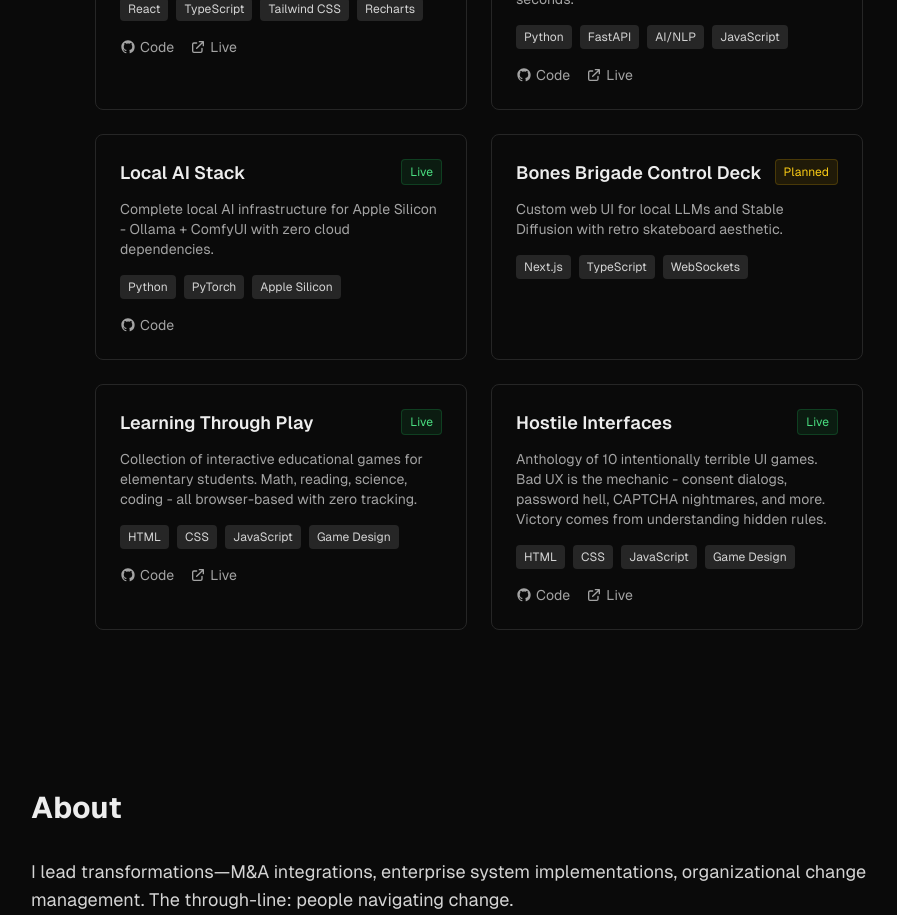
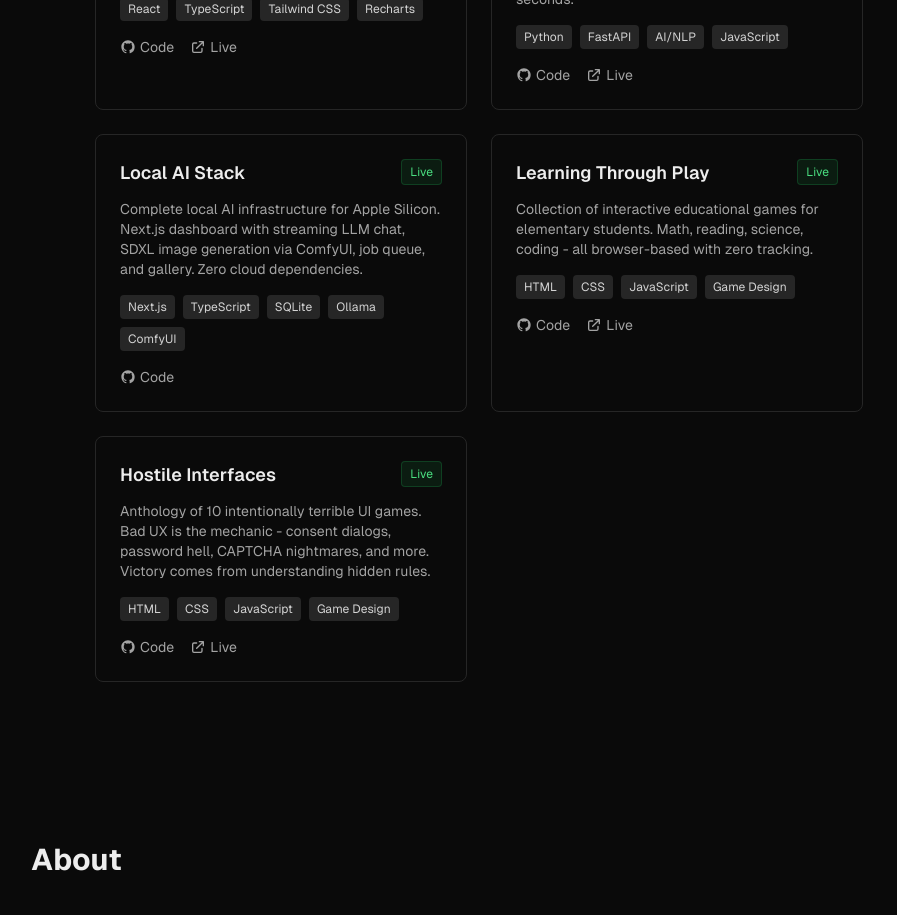
Before and after one commit to joshduffy/joshduffy.dev, a Next.js app: page / in a window 1280 px wide. Shown: the part 1160-2075 px from the top of the page, without its empty margins (161-1058 px from the left). Built offline with nearby package versions, Linux system fonts and the light colour scheme.

Commit message:
Update Local AI Stack description with new dashboard features

```diff
--- a/src/components/Projects.tsx
+++ b/src/components/Projects.tsx
@@ -31,17 +31,10 @@ const projects: Project[] = [
   {
     title: "Local AI Stack",
     description:
-      "Complete local AI infrastructure for Apple Silicon - Ollama + ComfyUI with zero cloud dependencies.",
-    tech: ["Python", "PyTorch", "Apple Silicon"],
+      "Complete local AI infrastructure for Apple Silicon. Next.js dashboard with streaming LLM chat, SDXL image generation via ComfyUI, job queue, and gallery. Zero cloud dependencies.",
+    tech: ["Next.js", "TypeScript", "SQLite", "Ollama", "ComfyUI"],
     github: "https://github.com/joshduffy/local-ai-stack",
     status: "Live",
-  },
-  {
-    title: "Bones Brigade Control Deck",
-    description:
-      "Custom web UI for local LLMs and Stable Diffusion with retro skateboard aesthetic.",
-    tech: ["Next.js", "TypeScript", "WebSockets"],
-    status: "Planned",
   },
   {
     title: "Learning Through Play",
```
